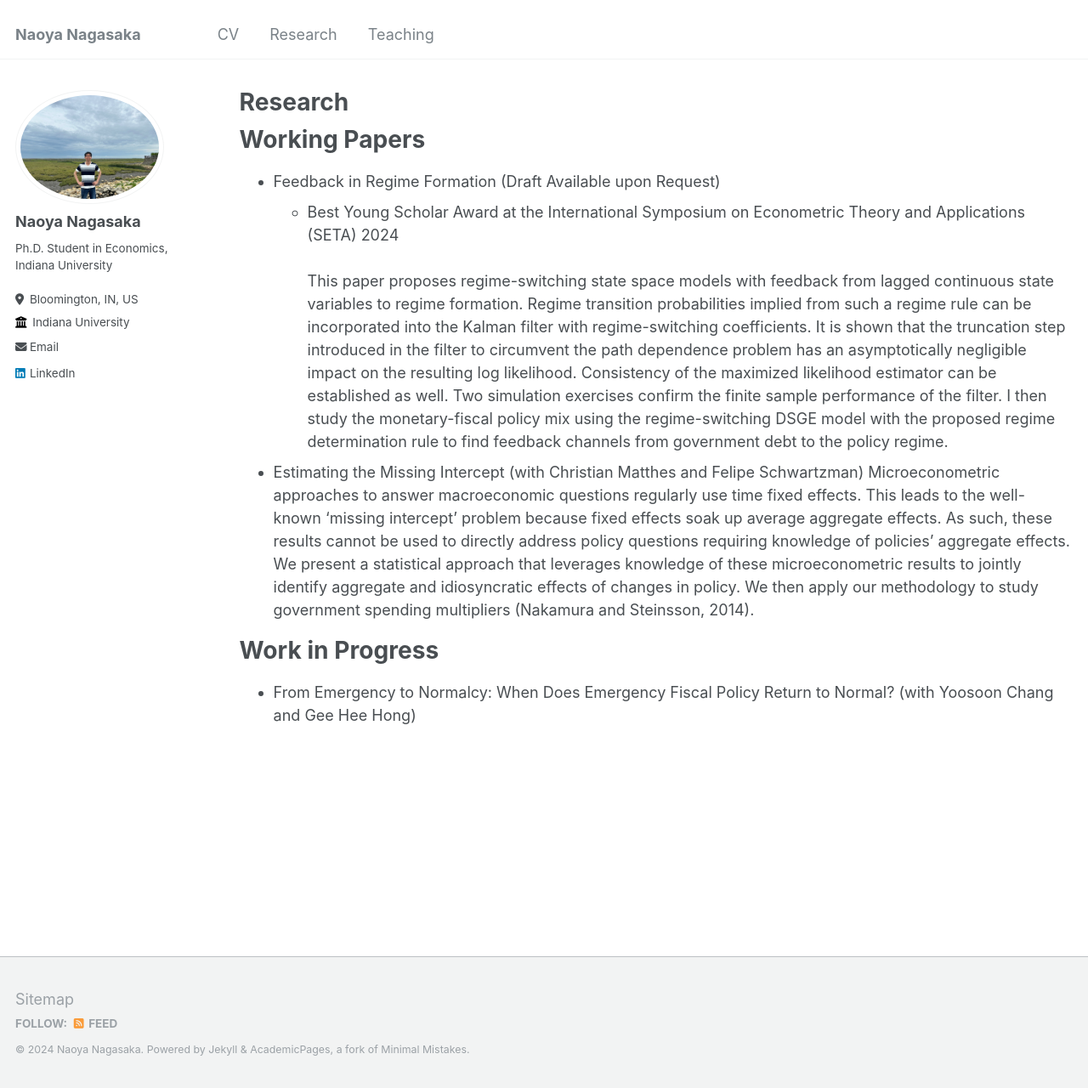
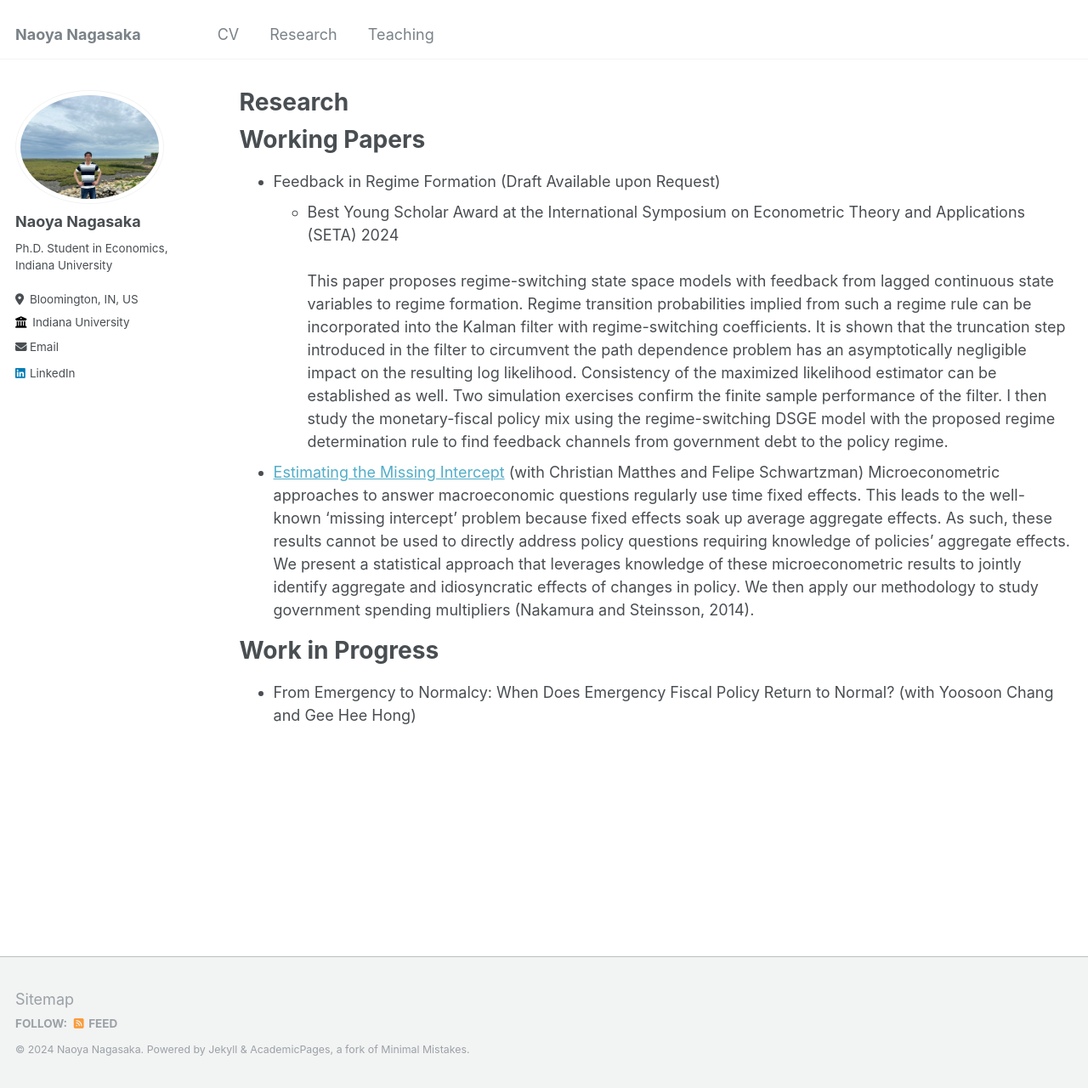
Before and after one commit to naonagas/naonagas.github.io, a Jekyll site: the page built from _pages/research.md, in a window 1280 px wide and 1280 px high. Shown: the whole window at 85% size. Built offline with Jekyll 4.4.1, drawn with Linux system fonts in a browser that asks for light colours; part of the change alters nothing that is shown.

```diff
--- a/_pages/research.md
+++ b/_pages/research.md
@@ -12,7 +12,7 @@ Working Papers
     - Best Young Scholar Award at the International Symposium on Econometric Theory and Applications (SETA) 2024　<br> <br>
 This paper proposes regime-switching state space models with feedback from lagged continuous state variables to regime formation. Regime transition probabilities implied from such a regime rule can be incorporated into the Kalman filter with regime-switching coefficients. It is shown that the truncation step introduced in the filter to circumvent the path dependence problem has an asymptotically negligible impact on the resulting log likelihood. Consistency of the maximized likelihood estimator can be established as well. Two simulation exercises confirm the finite sample performance of the filter. I then study the monetary-fiscal policy mix using the regime-switching DSGE model with the proposed regime determination rule to find feedback channels from government debt to the policy regime. <br>
 
-- Estimating the Missing Intercept (with Christian Matthes and Felipe Schwartzman)
+- [Estimating the Missing Intercept](https://naonagas.github.io/files/MNS.pdf) (with Christian Matthes and Felipe Schwartzman)
 Microeconometric approaches to answer macroeconomic questions regularly use time
 fixed effects. This leads to the well-known ‘missing intercept’ problem because fixed
 effects soak up average aggregate effects. As such, these results cannot be used to directly
```
